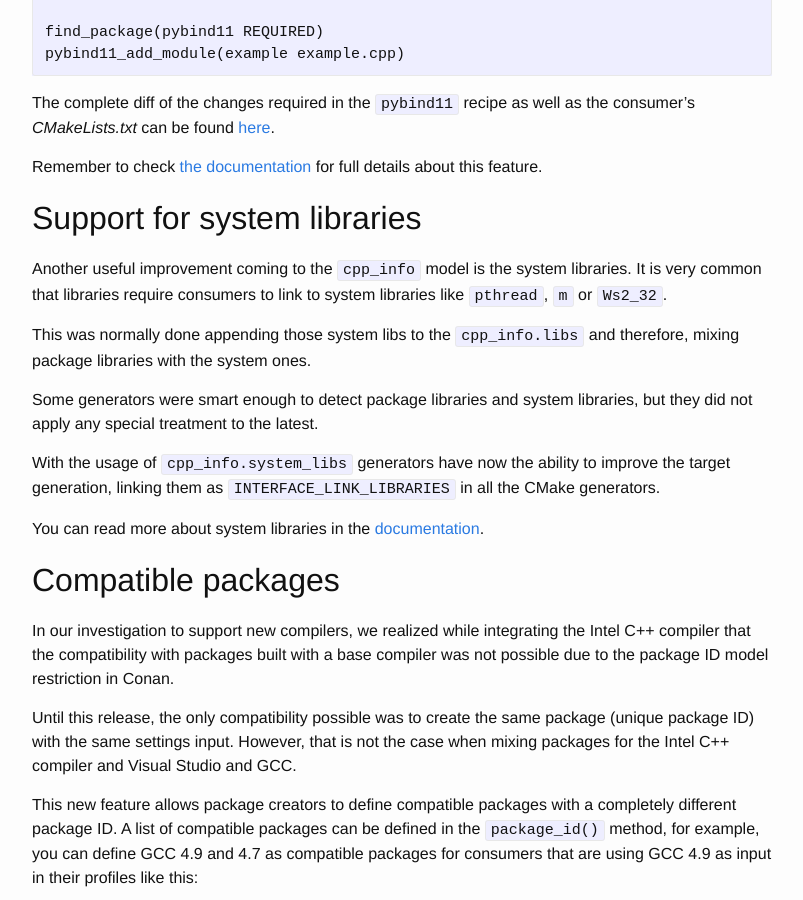
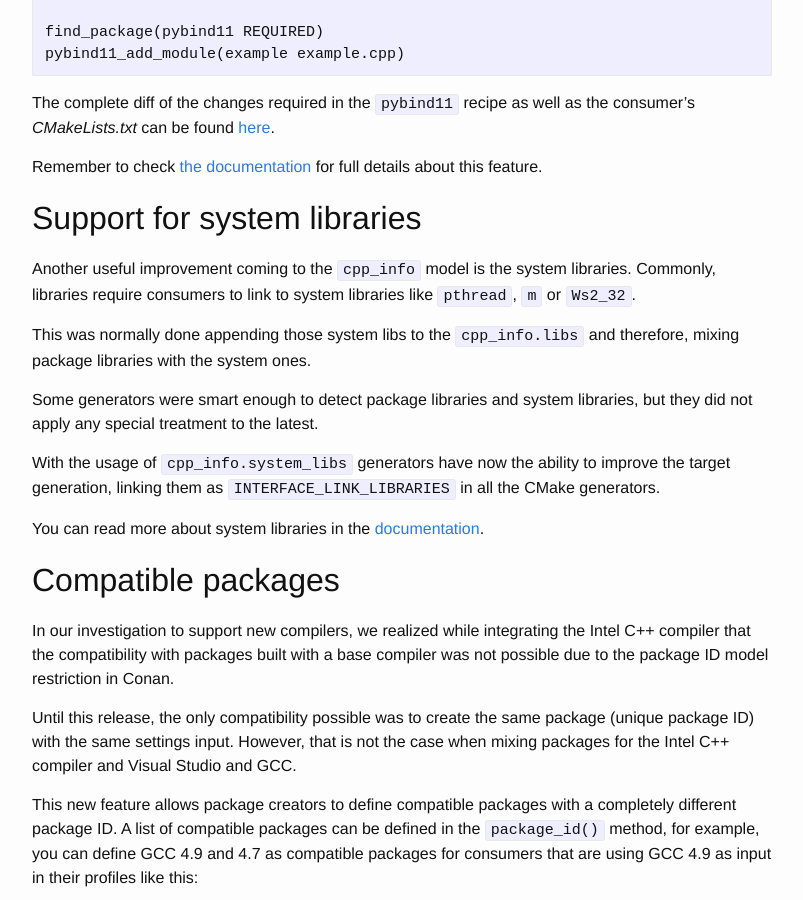
Before and after one commit to conan-io/conan-io.github.io, a Jekyll site: the page built from _posts/2019-11-13-New-conan-release-1-20.markdown, in a window 1280 px wide and 900 px high, scrolled down 1384 px. Shown: the whole window, without its empty margins (238-1041 px from the left). Built offline with Jekyll 4.4.1, drawn with Linux system fonts in a browser that asks for light colours; comment, search, counter and statistics services are not loaded.

Commit message:
Update _posts/2019-11-13-New-conan-release-1-20.markdown
Co-Authored-By: Carlos Zoido <mrgalleta@gmail.com>

```diff
--- a/_posts/2019-11-13-New-conan-release-1-20.markdown
+++ b/_posts/2019-11-13-New-conan-release-1-20.markdown
@@ -60,7 +60,7 @@ this feature.
 
 ## Support for system libraries
 
-Another useful improvement coming to the `cpp_info` model is the system libraries. It is very common that libraries
+Another useful improvement coming to the `cpp_info` model is the system libraries. Commonly, libraries
 require consumers to link to system libraries like `pthread`, `m` or `Ws2_32`.
 
 This was normally done appending those system libs to the `cpp_info.libs` and therefore, mixing package libraries with the
```
